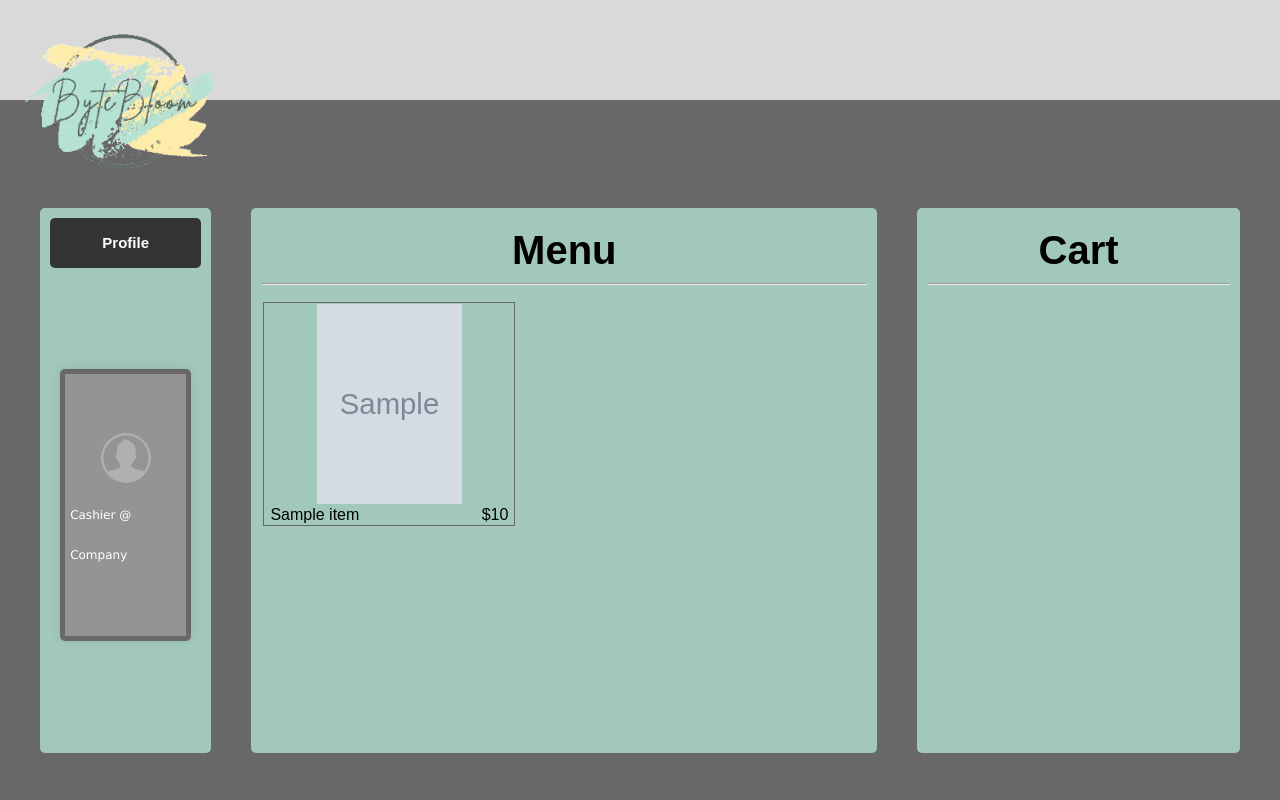
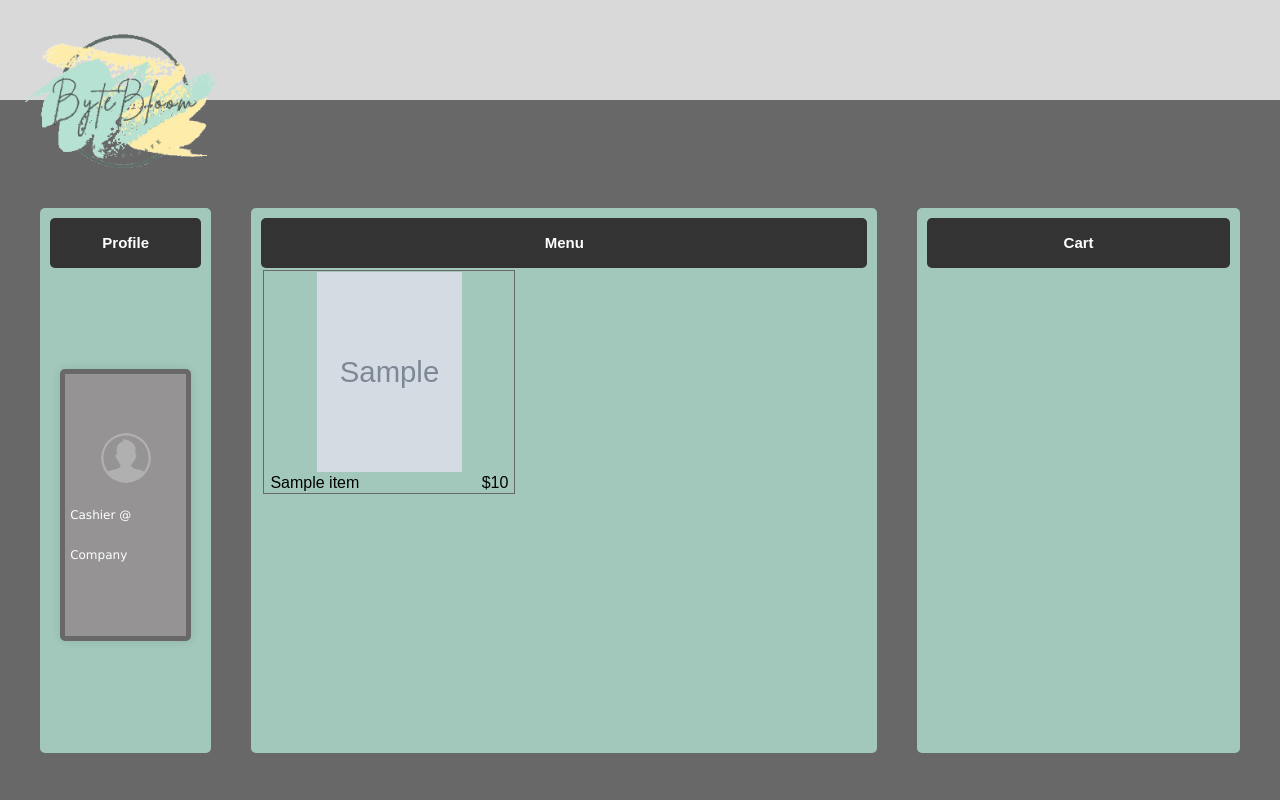
Before and after one commit to zigmr/CapstoneProject, a Flask app: template bytebloom_flask/templates/Cashier_UI.html in a window 1280 px wide. Run offline with Flask 3, Linux system fonts and the light colour scheme; the template is opened without the code that fills it: most values are stand-ins (such as "Sample title", 1, 10 or a date in 2020); grey boxes marked "Sample" are stand-in pictures.

Commit message:
Consistently styles cashier screen headings

```diff
--- a/bytebloom_flask/static/menu_listing.css
+++ b/bytebloom_flask/static/menu_listing.css
@@ -1,15 +1,3 @@
-h1 {
-    font-size: 40px;
-    text-align: center;
-    margin: 10px 0px;
-}
-
-hr {
-    margin-bottom: 15px;
-    color: var(--color-grey)
-}
-
-
 /* Menu Styling */
 #menu {
     flex: 4;
@@ -18,8 +6,8 @@ hr {
 
 #menu_container {
     width: 100%;
-    height: calc(100% - 68px - 25px);
-    max-height: calc(100% - 68px - 25px);
+    height: calc(100% - 50px + 10px);
+    max-height: calc(100% - 50px + 10px);
     overflow: scroll;
 }
 
--- a/bytebloom_flask/templates/Cashier_UI.html
+++ b/bytebloom_flask/templates/Cashier_UI.html
@@ -47,8 +47,9 @@
       <!-- Menu Content Here-->
 
       <div id="menu">
-          <h1>Menu</h1>
-          <hr>
+        <div class="nav-bar">
+          <h1 class="nav-bar-text">Menu</h1>
+        </div>
         <div id="menu_container">
             <table>
                 <!-- <thead>
@@ -73,8 +74,9 @@
       <!-- Cart Content Here-->
 
       <div id="cart">
-          <h1>Cart</h1>
-          <hr>
+        <div class="nav-bar">
+          <h1 class="nav-bar-text">Cart</h1>
+        </div>
       </div>
 
     {% endblock %}
```
Lines whose indentation alone changed are shown as unchanged.
